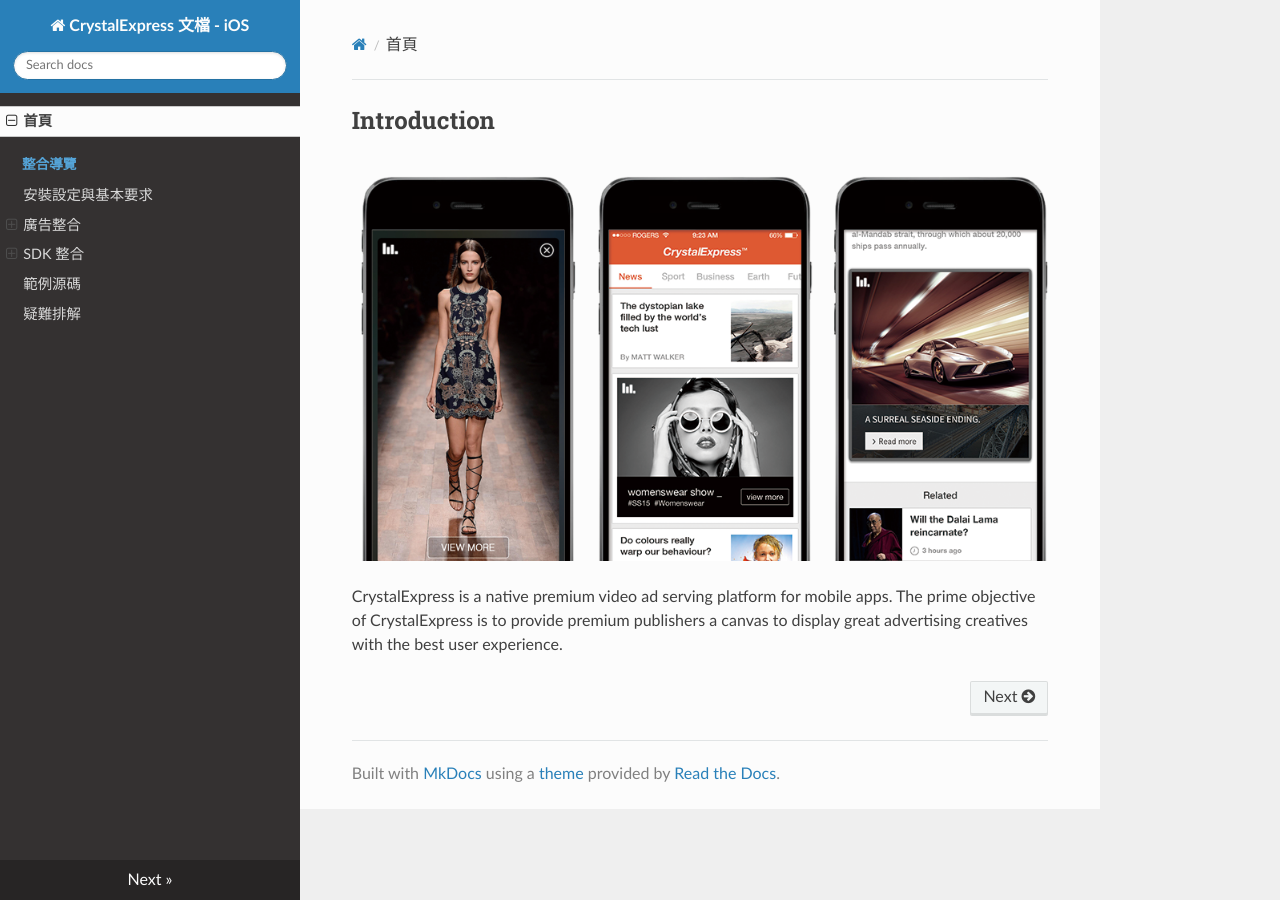
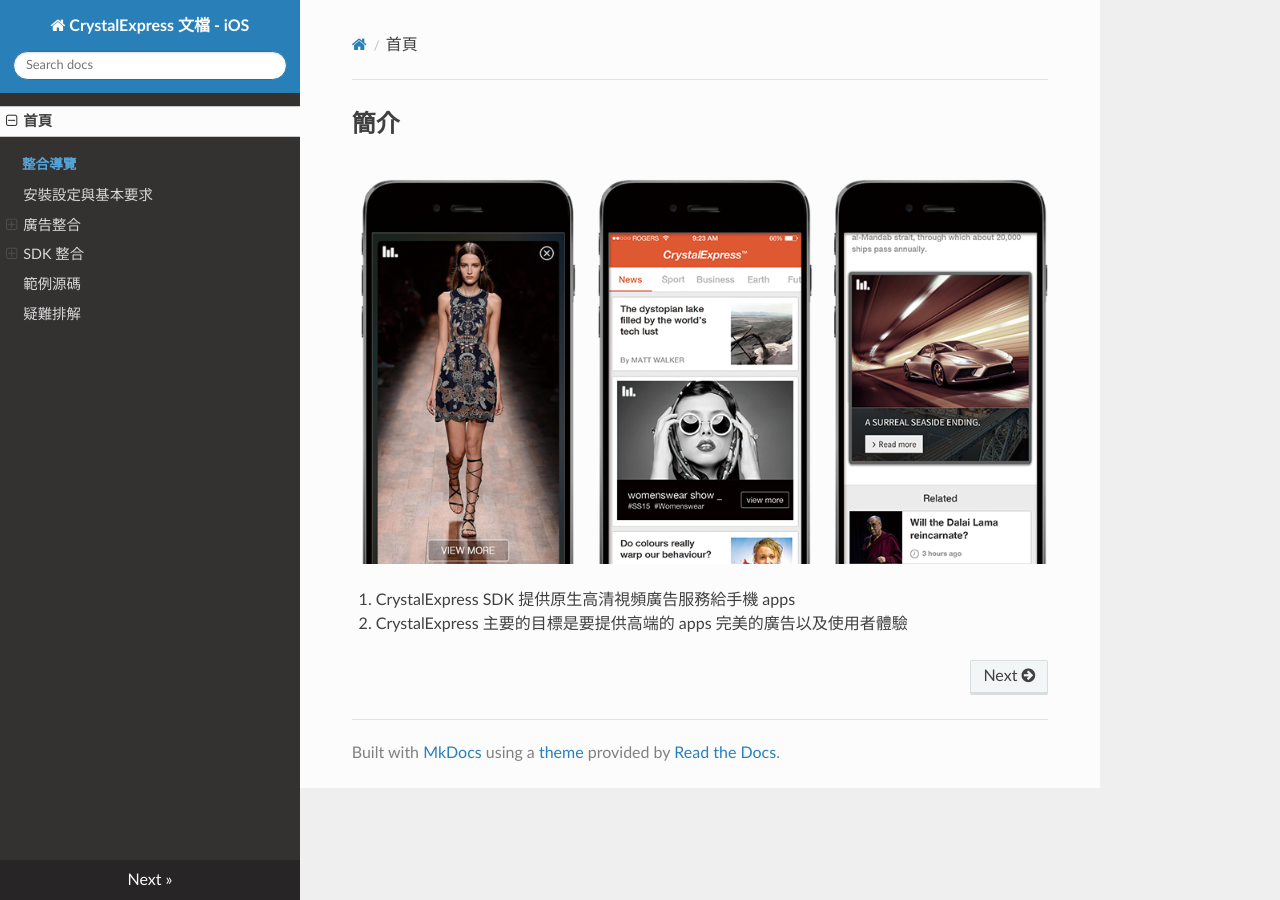
Before and after one commit to intowow/CrystalExpressDocumentation-iOS-zh_CN, an MkDocs documentation site: the page built from docs/index.md, in a window 1280 px wide. Built offline with MkDocs 1.6.1, drawn with Linux system fonts in a browser that asks for light colours; nearby versions of some CDN libraries; old or Windows-style settings are respelled for this version of MkDocs.

Commit message:
update index.md

```diff
--- a/docs/index.md
+++ b/docs/index.md
@@ -1,4 +1,5 @@
-## Introduction
+## 簡介
 ![Overview](images/overview.png)
 
-CrystalExpress is a native premium video ad serving platform for mobile apps. The prime objective of CrystalExpress is to provide premium publishers a canvas to display great advertising creatives with the best user experience.
+1. CrystalExpress SDK 提供原生高清視頻廣告服務給手機 apps
+2. CrystalExpress 主要的目標是要提供高端的 apps 完美的廣告以及使用者體驗
```
